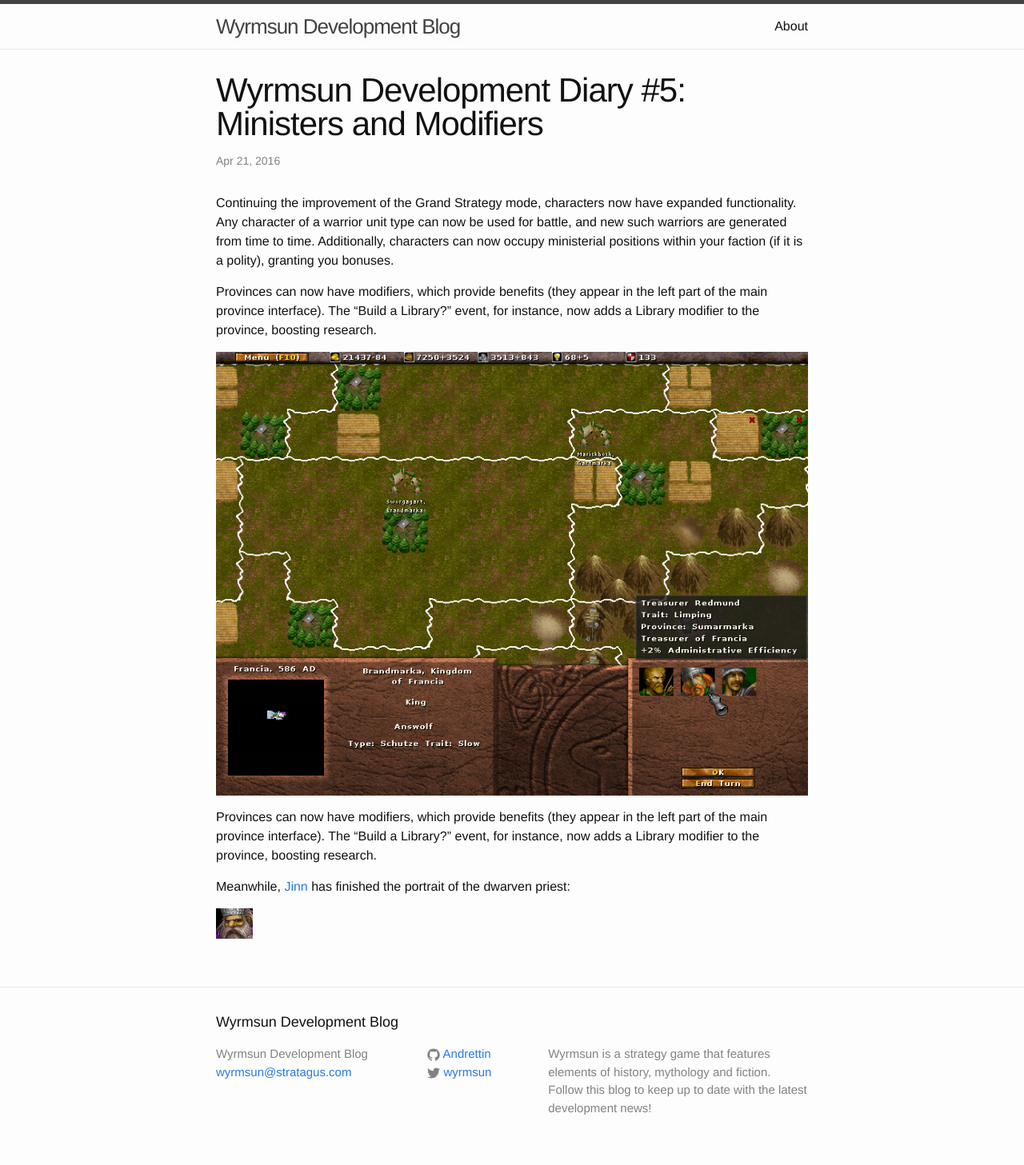
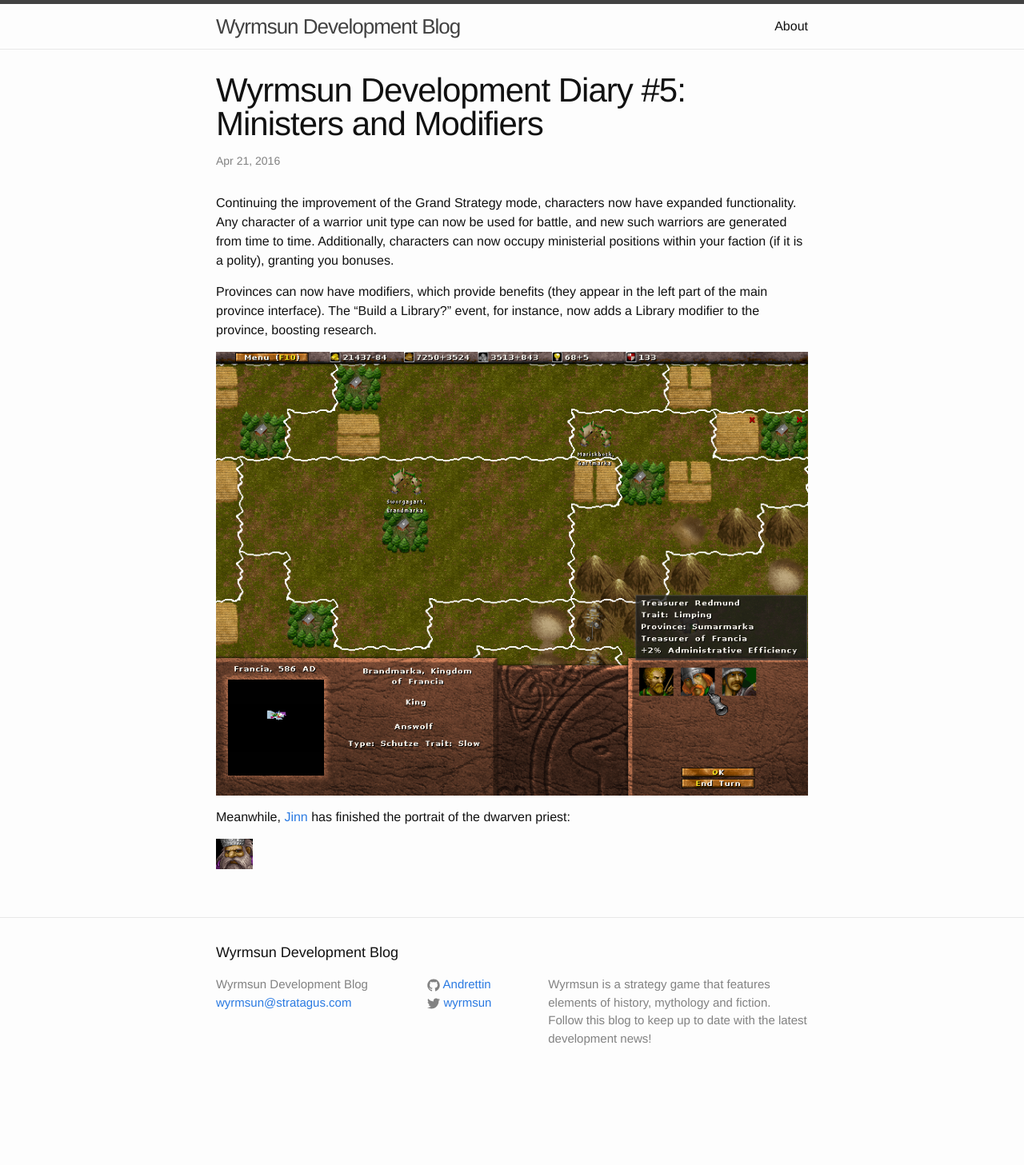
Before and after one commit to Andrettin/Andrettin.github.io, a Jekyll site: the page built from _posts/2016-04-21-ministers-and-modifiers.markdown, in a window 1280 px wide. Shown: the whole page at 80% size. Built offline with Jekyll 4.4.1, drawn with Linux system fonts in a browser that asks for light colours; comment, search, counter and statistics services are not loaded; after the commit the page ends 1370 px from its top, so only the background shows below that.

Commit message:
Fixed repeated sentence

```diff
--- a/_posts/2016-04-21-ministers-and-modifiers.markdown
+++ b/_posts/2016-04-21-ministers-and-modifiers.markdown
@@ -12,8 +12,6 @@ Provinces can now have modifiers, which provide benefits (they appear in the lef
 
 ![Treasurer]({{ site.url }}/screenshots/screen_treasurer.png)
 
-Provinces can now have modifiers, which provide benefits (they appear in the left part of the main province interface). The "Build a Library?" event, for instance, now adds a Library modifier to the province, boosting research.
-
 Meanwhile, [Jinn](http://jinndevil.tumblr.com/) has finished the portrait of the dwarven priest:
 
 ![Dwarven Priest]({{ site.url }}/images/dwarven_priest.png)
```
